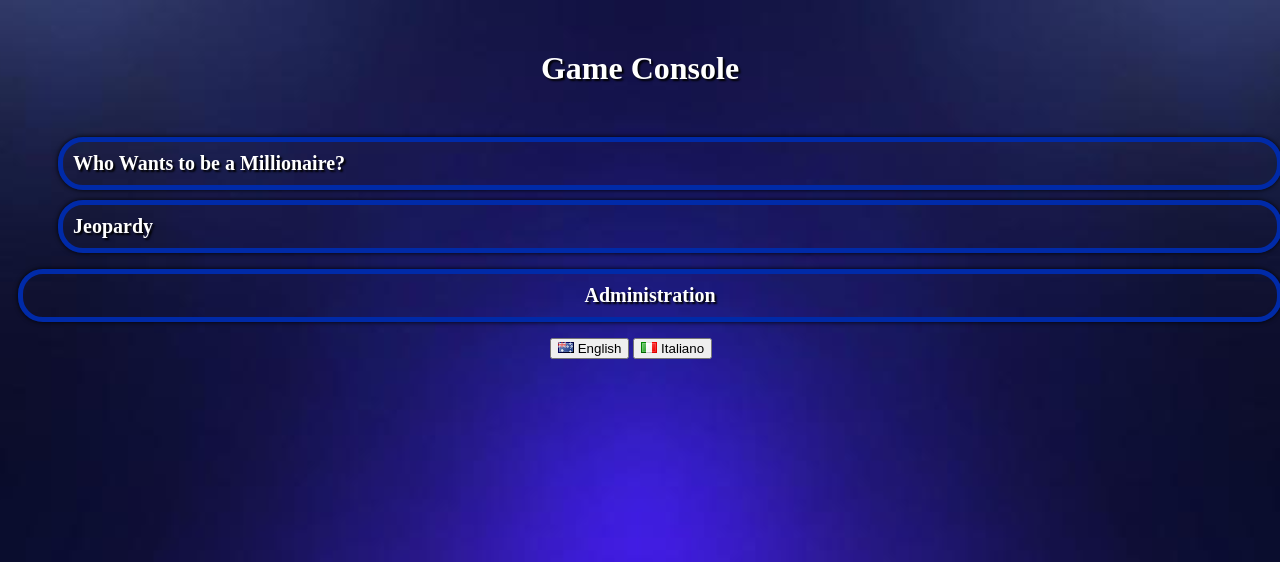
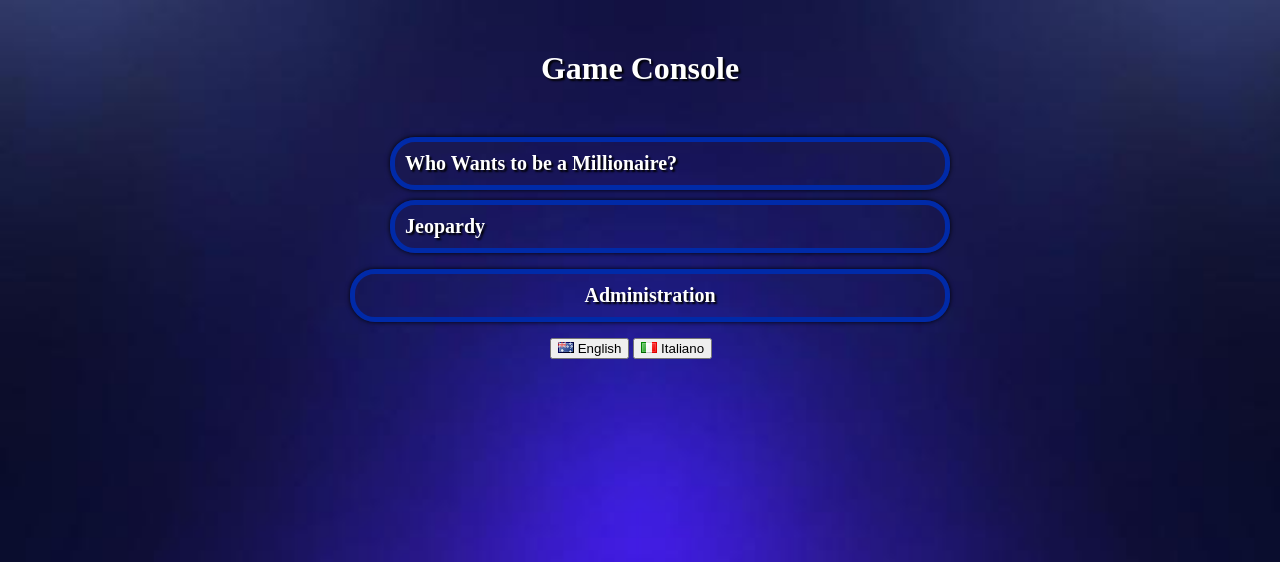
Before and after one commit to codefisher/web_games, a Django app: page / in a window 1280 px wide. Shown: the top 562 px of the page. Run offline with Django 3.2, Linux system fonts and the light colour scheme.

Commit message:
Updates to the page styles.

```diff
--- a/jeopardy/static/jeopardy.css
+++ b/jeopardy/static/jeopardy.css
@@ -1,4 +1,8 @@
 
+#index {
+    width:900px;
+    margin:0 auto;
+}
 
 #game-table td,
 #scores td {
@@ -20,6 +24,7 @@
 
 #game-table thead td {
     font-weight:bold;
+    font-size:20px;
     color:#FFFF00;
 }
 
--- a/million/static/style.css
+++ b/million/static/style.css
@@ -5,7 +5,7 @@ body {
 }
 
 #index {
-    min-width:500px;
+    width:600px;
     margin:0 auto;
 }
 
@@ -54,6 +54,7 @@ body {
 #content {
     width:800px;
     margin:0 auto;
+    float:left;
 }
 
 #game {
```
